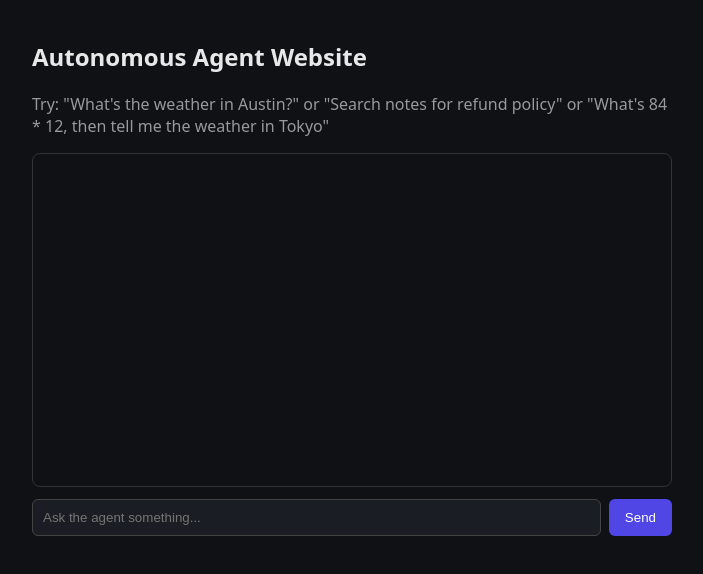
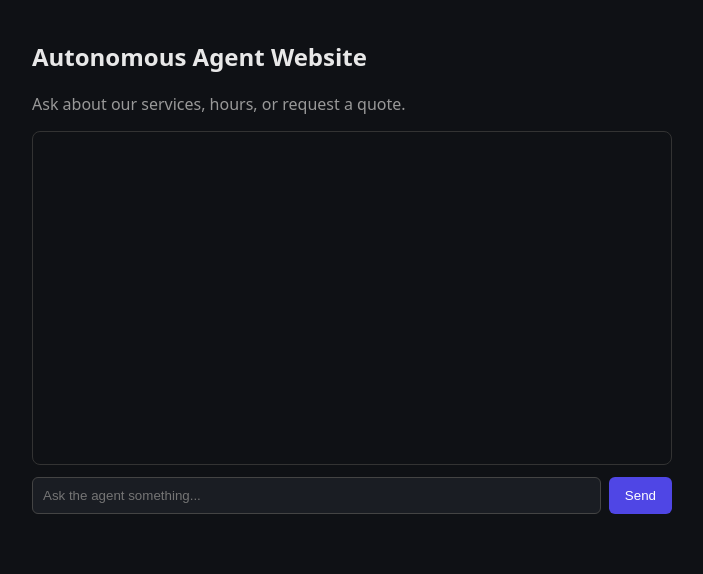
Before and after one commit to madewell554/agent-website, a website: page public/index.html in a window 1280 px wide. Shown: the whole page, without its empty margins (288-991 px from the left). Drawn offline with Linux system fonts and the light colour scheme.

Commit message:
Update prompt text in index.html

```diff
--- a/public/index.html
+++ b/public/index.html
@@ -17,7 +17,7 @@
 </head>
 <body>
   <h2>Autonomous Agent Website</h2>
-  <p style="color:#999">Try: "What's the weather in Austin?" or "Search notes for refund policy" or "What's 84 * 12, then tell me the weather in Tokyo"</p>
+  <p style="color:#999">Ask about our services, hours, or request a quote.</p>
   <div id="log"></div>
   <form id="form">
     <input id="input" placeholder="Ask the agent something..." autocomplete="off" />
```
